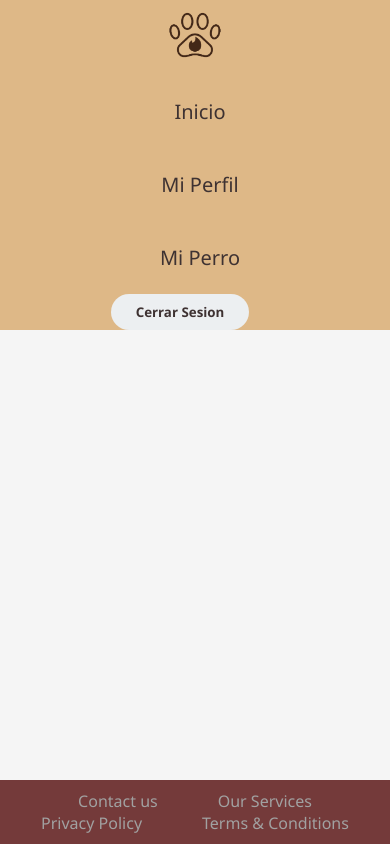
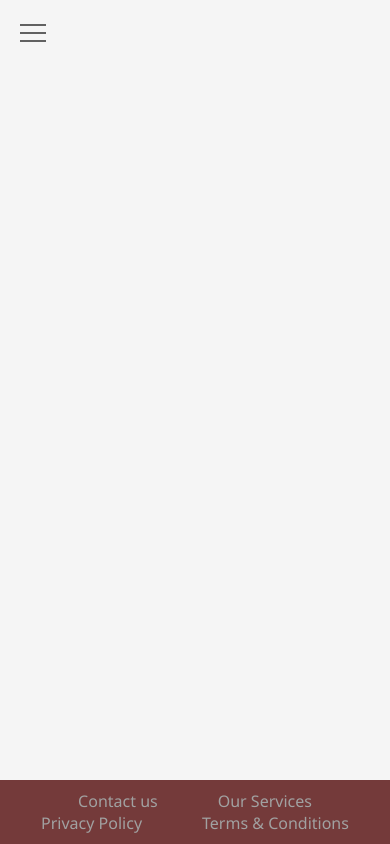
Before and after one commit to LautaroOlmedo/Barney, a React (Create React App) app: page / in a window 390 px wide. Built offline with nearby package versions, Linux system fonts and the light colour scheme.

Commit message:
Navbar responsive terminado

```diff
--- a/src/common/navBar/NavBar.css
+++ b/src/common/navBar/NavBar.css
@@ -69,55 +69,109 @@
 }
 
 @media screen and (max-width: 650px) {
-  .navbar-button{
-    margin-left: auto;
+  body{
+    padding: 0px 0px 0px 0px;
   }
 
-  .navbar{
-    flex-direction: column;
+  #menu__toggle {
+    opacity: 0;
   }
 
-  body{
-    padding: 290px 0px 0px 0px;
+  /* Diseño del boton */
+  .menu__btn {
+    display: flex;
+    align-items: center;
+    position: fixed;
+    top: 20px;
+    left: 20px;
+    width: 26px;
+    height: 26px;
+    cursor: pointer;
+    z-index: 2;
+  }
+
+  /* Añade y diseña "hamburguesa" */
+  .menu__btn > span,
+  .menu__btn > span::before,
+  .menu__btn > span::after {
+    display: block;
+    position: absolute;
+    width: 100%;
+    height: 2px;
+    background-color: #616161;
+    transition: 0.3s;
+  }
+  .menu__btn > span::before {
+    content: '';
+    top: -8px;    /* Coloca la línea superior */
+  }
+  .menu__btn > span::after {
+    content: '';
+    top: 8px;    /* Coloca la línea inferior */
+  }
+
+  /* Si selecciona el checkbord muestra el menu */
+  #menu__toggle:checked ~ .navbar {
+    display: block;
+    visibility: visible;
+    left: 0;
+    flex-direction: column;
+    align-items: flex-start;
+    padding-top: 60px;
+  }
+  /* Contenedor del menu*/
+  .navbar {
+    display: none;
+    position: fixed;
+    visibility: hidden;
+    top: 0;
+    left: -100%;
+    width: 300px;
+    height: 100%;
+    background-color: #DEB887;
+    box-shadow: 1px 0px 6px rgba(0, 0, 0, .2);
+    transition: 0.3s ease-in-out;
+  }
+
+  /* Elementos del menu*/
+  .navbar-link {
+    display: block;
+    padding: 12px 24px;
+    /* color: #333; */
+    color: #743a3a;
+    font-family: 'Roboto', sans-serif;
+    font-size: 20px;
+    font-weight: 600;
+    text-decoration: none;
+    transition: background 0.3s;
+  }
+  .navbar-link:hover {
+    background-color: #CFD8DC;
+  }
+
+  .navbar-button{
+    padding: 12px 24px;
+    margin: 10px 20px;
+  }
+
+  /* Transformaciones del menú/hamburguesa cuando está activado */
+  #menu__toggle:checked ~ .menu__btn > span {
+    transform: rotate(45deg);
+  }
+
+  #menu__toggle:checked ~ .menu__btn > span::before {
+    top: 0;
+    transform: rotate(0);
+  }
+
+  #menu__toggle:checked ~ .menu__btn > span::after {
+    top: 0;
+    transform: rotate(90deg);
+  }
+
+  #menu__toggle:checked ~ .navbar {
+    visibility: visible;
+    left: 0;
   }
 
 }
-
-/* li a, .dropbtn {
-  display: inline-block;
-  color: white;
-  text-align: center;
-  padding: 14px 16px;
-  text-decoration: none;
-}
-
-li a:hover, .dropdown:hover .dropbtn {
-  background-color: red;
-}
-
-li.dropdown {
-  display: inline-block;
-}
-
-.dropdown-content {
-  display: none;
-  position: absolute;
-  background-color: #f9f9f9;
-  min-width: 160px;
-  box-shadow: 0px 8px 16px 0px rgba(0,0,0,0.2);
-  z-index: 0;
-}
-
-.dropdown-content a {
-  color: black;
-  padding: 12px 16px;
-  text-decoration: none;
-  display: block;
-  text-align: left;
-}
-
-.dropdown-content a:hover {background-color: #f1f1f1;}
-
-.dropdown:hover .dropdown-content {
-  display: block;
-} */
--- a/src/common/navBar/NavBar.tsx
+++ b/src/common/navBar/NavBar.tsx
@@ -5,13 +5,18 @@
 
 export const NavBar: React.FC<{}> = ({}) => {
   return (
-    <nav className="navbar">
+    <nav >
+      <input id="menu__toggle" type="checkbox" />
+      <label className="menu__btn" htmlFor="menu__toggle">
+          <span></span>
+      </label>
+
+      <div className="navbar">
         <div className="navbar-logo">
           <Link to={"/home"}>
             <img src="./img/barneyLogos/pawFlameBrown.png" alt="" />
           </Link>
         </div>
-
           <div>
             <Link to={"/home"} className="navbar-link">
               Inicio
@@ -27,22 +32,13 @@
               Mi Perro
             </Link>
           </div>
-
-      {/* <ul>
-        <li className="dropdown">
-          <a href="" className="dropbtn">Perfiles</a>
-          <div className="dropdown-content">
-            <a href="">Link 1</a>
-            <a href="">Link 2</a>
-
-          </div>
-        </li>
-      </ul> */}
           <div>
             <button className="navbar-button">
               Cerrar Sesion
             </button>
           </div>
+      </div>
+
     </nav>
   );
 };
```
Also changed, not shown: src/common/footer/Footer.css (line endings or trailing spaces). Lines whose indentation alone changed are shown as unchanged.
